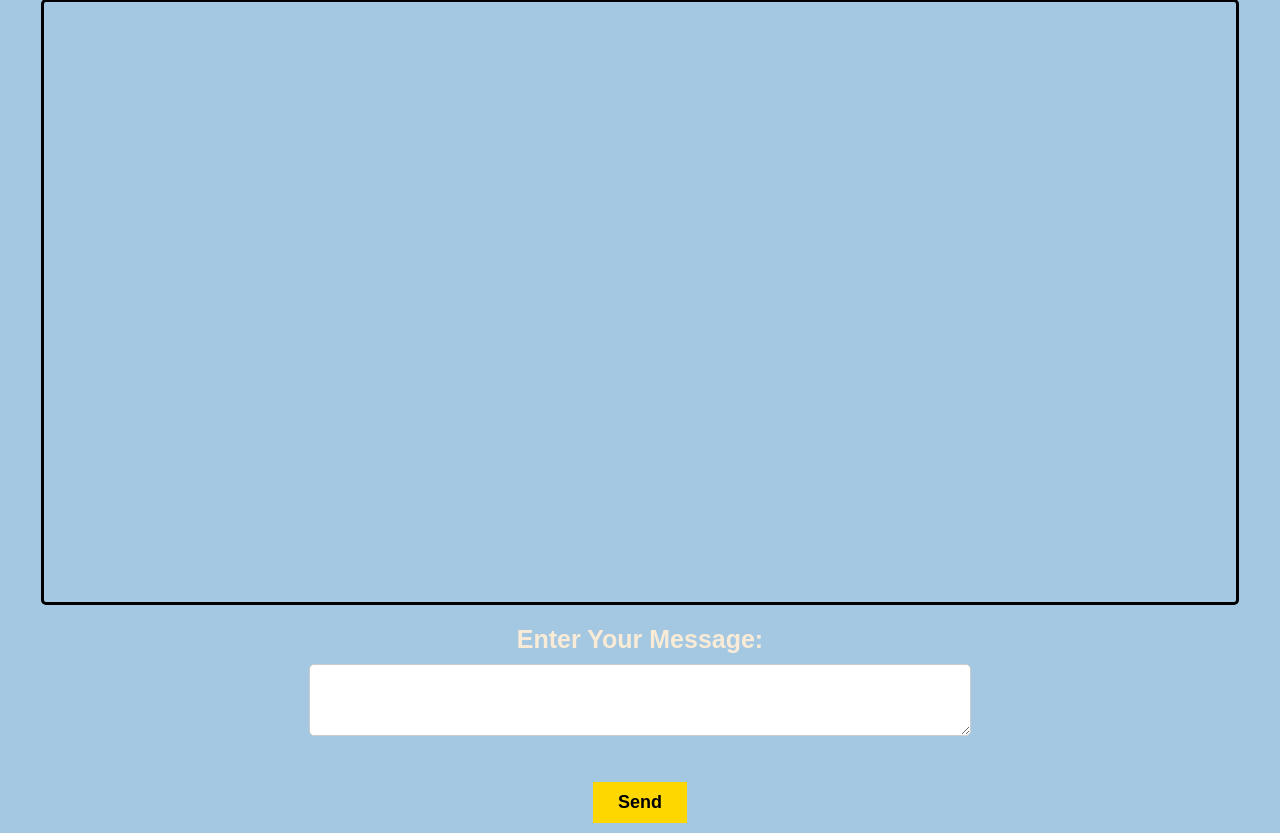
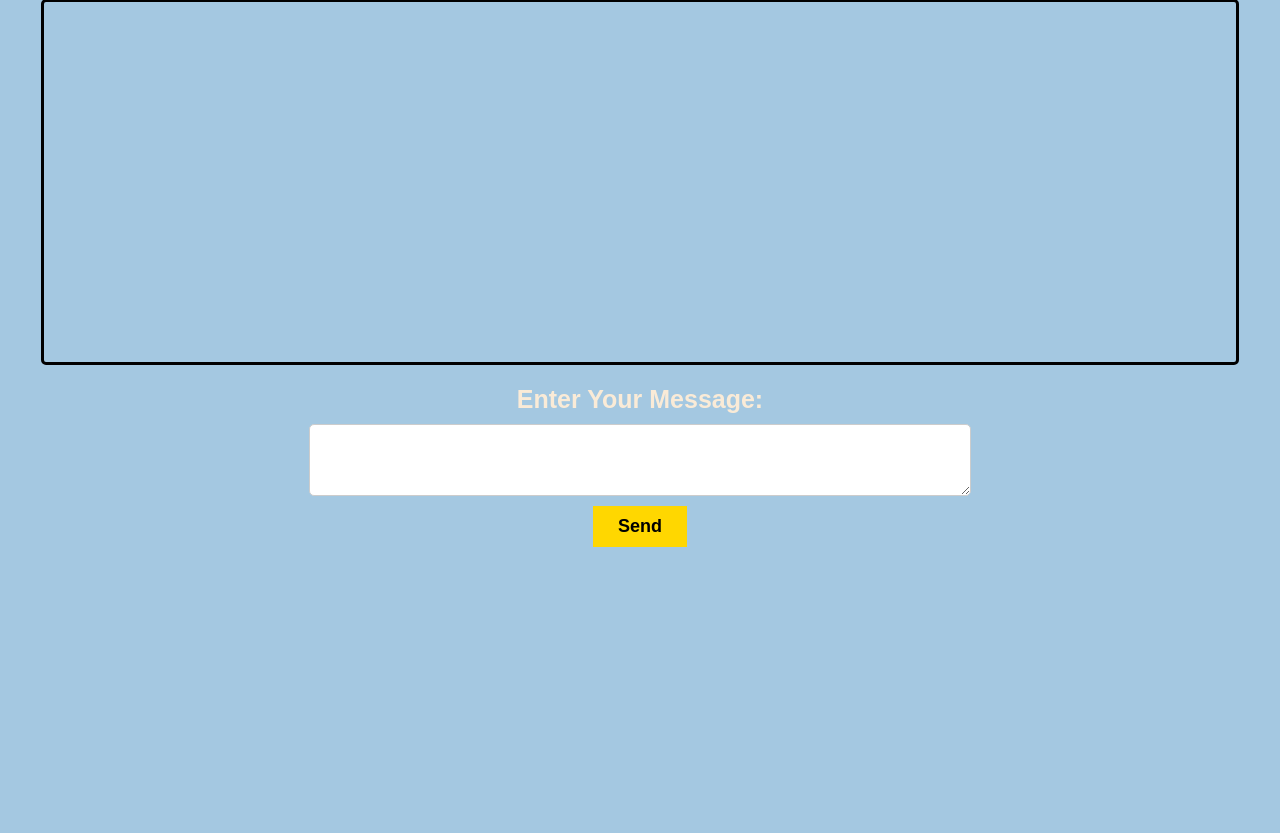
Before and after one commit to Abhi-0703/MentalMate, a Flask app: page / in a window 1280 px wide. Shown: the part 138-971 px from the top of the page. After the commit the page ends 685 px from the top, so only its background shows below. Run offline with Flask 3, Linux system fonts and the light colour scheme.

Commit message:
Update index.html

```diff
--- a/templates/index.html
+++ b/templates/index.html
@@ -78,7 +78,7 @@
         }
         #chat_history {
             width: 90%; /* Set width to almost full screen */
-            height: 70vh; /* Set height to 70% of the viewport height */
+            height: 40vh; /* Set height to 70% of the viewport height */
             overflow-y: auto;
             margin: 20px auto;
             padding: 20px;
@@ -101,7 +101,7 @@
 
     <form id="chatForm">
         <label for="user_input"><b>Enter Your Message:</b></label>
-        <textarea id="user_input" name="user_input" autocomplete="off"></textarea><br><br>
+        <textarea id="user_input" name="user_input" autocomplete="off"></textarea>
         <button type="submit">Send</button>
     </form>
 
```
